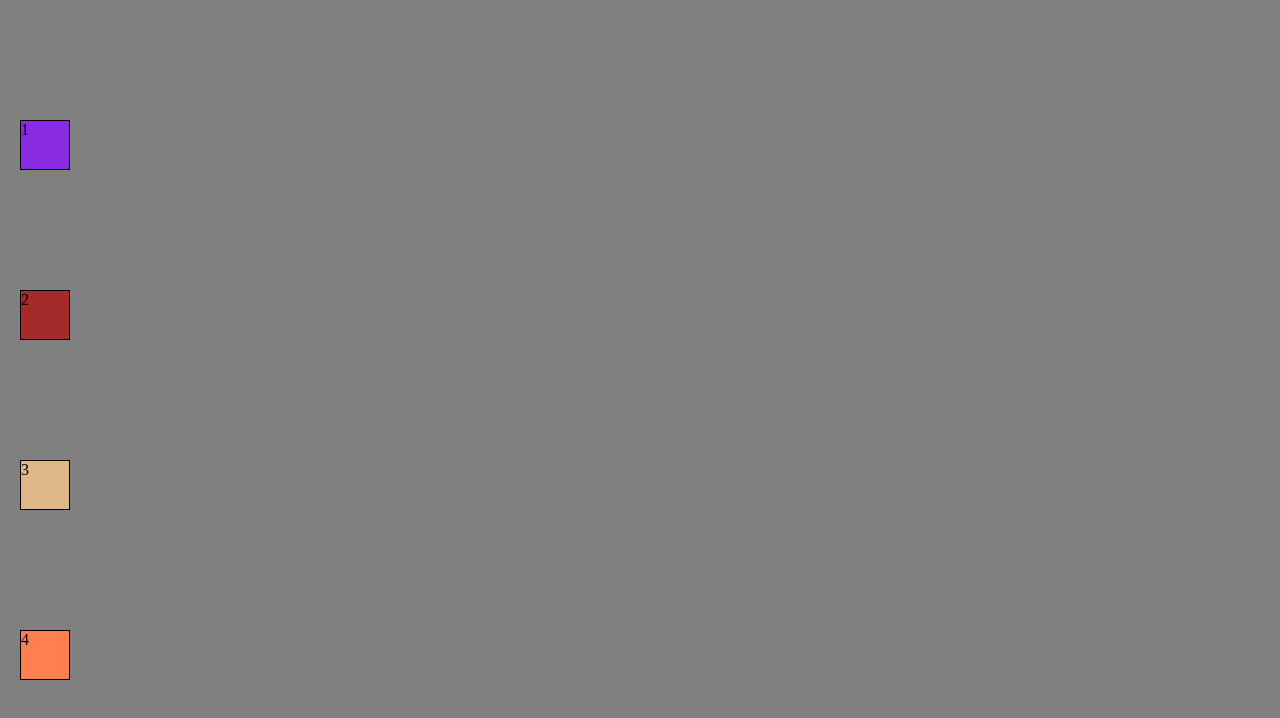
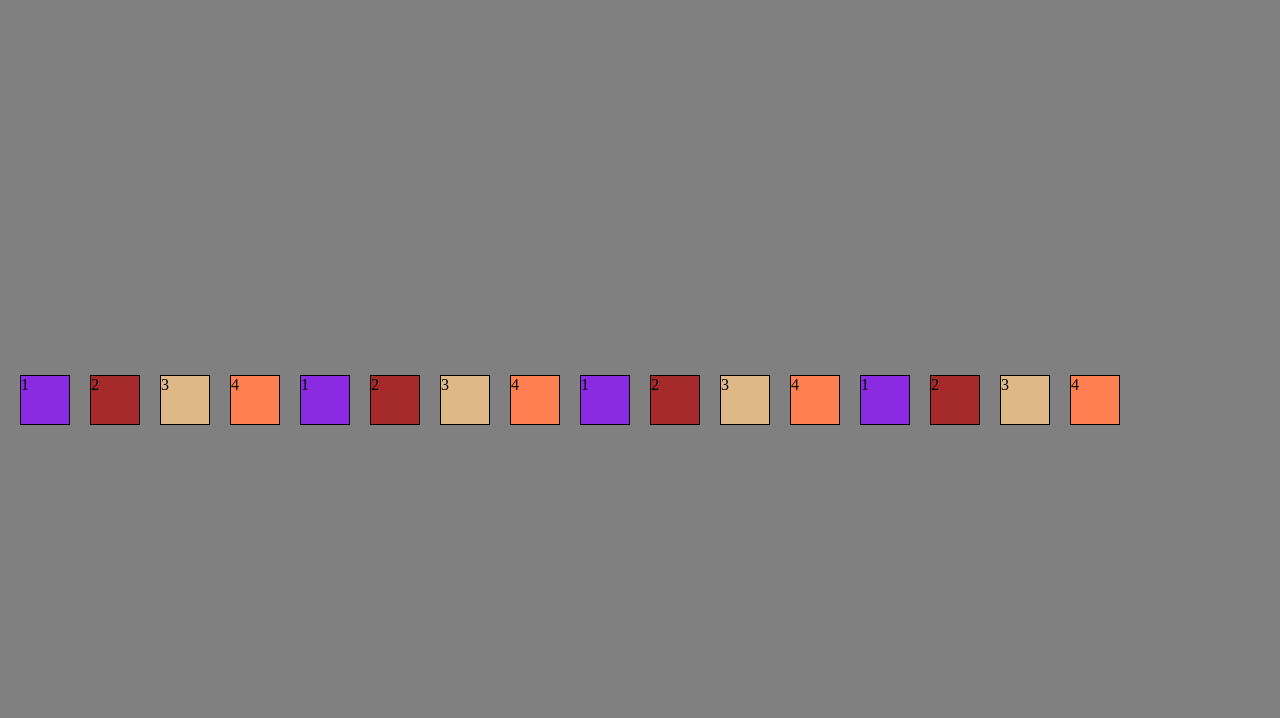
Before and after one commit to encetroc/ironhack, a plain HTML site: page week3_day2.html in a window 1280 px wide. Drawn offline with Linux system fonts and the light colour scheme.

Commit message:
whole page

```diff
--- a/style.css
+++ b/style.css
@@ -228,13 +228,15 @@ input[name="age"] {
   height: 100%;
   padding: 10px;
   display: flex;
-  flex-direction: column;
-  justify-content: space-evenly;
+  flex-direction: row;
+  justify-content: flex-start;
+  align-content: center;
+  flex-wrap: wrap;
 }
 
 .item {
+  width: 50px;
   height: 50px;
-  width: 50px;
   border: 1px solid black;
   margin: 10px;
 }
--- a/week3_day2.html
+++ b/week3_day2.html
@@ -11,4 +11,16 @@
   <div class="item item2">2</div>
   <div class="item item3">3</div>
   <div class="item item4">4</div>
+  <div class="item item1">1</div>
+  <div class="item item2">2</div>
+  <div class="item item3">3</div>
+  <div class="item item4">4</div>
+  <div class="item item1">1</div>
+  <div class="item item2">2</div>
+  <div class="item item3">3</div>
+  <div class="item item4">4</div>
+  <div class="item item1">1</div>
+  <div class="item item2">2</div>
+  <div class="item item3">3</div>
+  <div class="item item4">4</div>
 </div>
```
